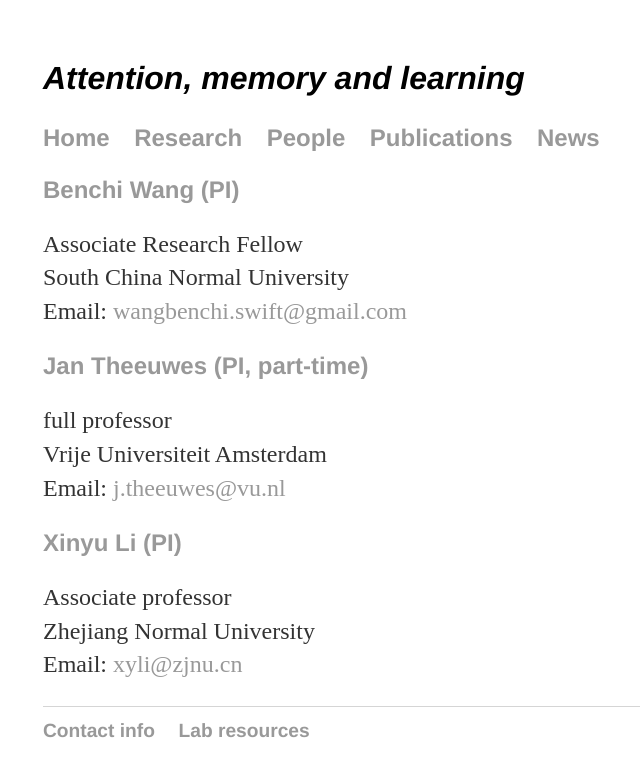
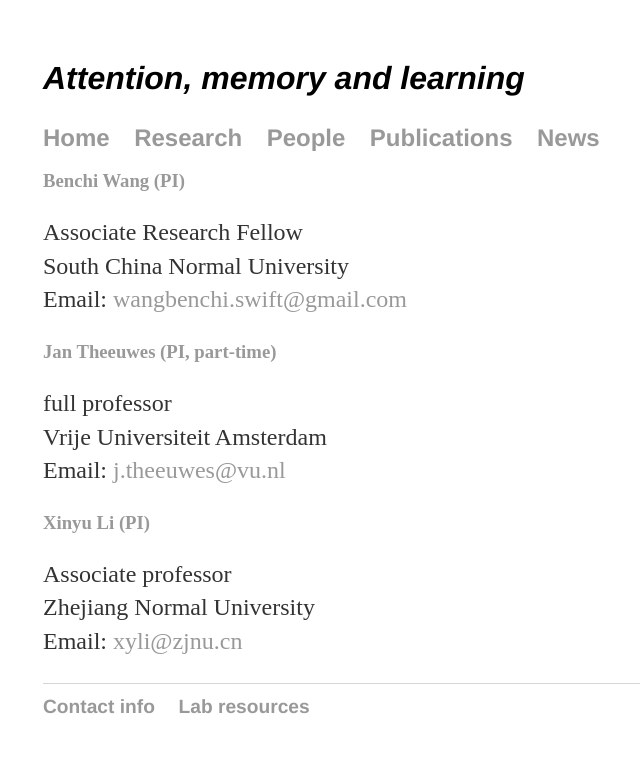
Before and after one commit to wangbenchi/wangbenchi.github.io, a Jekyll site: the page built from people/index.html, in a window 1280 px wide. Shown: the top 777 px of the page, without its empty margins (149-789 px from the left). Built offline with Jekyll 4.4.1, drawn with Linux system fonts in a browser that asks for light colours.

Commit message:
Update main.css

```diff
--- a/css/main.css
+++ b/css/main.css
@@ -17,6 +17,10 @@
     text-decoration: none;
     color: #999;
 }
+a1 {
+    font-size: 1.2em;
+    color: #141;
+}
 a:hover {
     text-decoration: underline;
 }
@@ -29,14 +33,15 @@
     font-family:'Helvetica', 'Arial', 'Sans-Serif';
     color: #d13737;
 }
-h3 {
-    font-size: 1.5em;
-    font-family:'Helvetica', 'Arial', 'Sans-Serif';
-    color: #141;
-}
+
 p {
     font-size: 1.5em;
     line-height: 1.4em;
+    color: #333;
+}
+p1 {
+    font-size: 0.8em;
+    line-height: 0.7em;
     color: #333;
 }
 footer {
```
